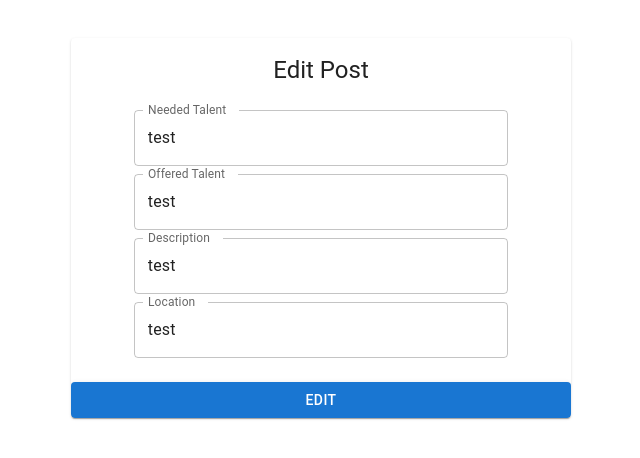
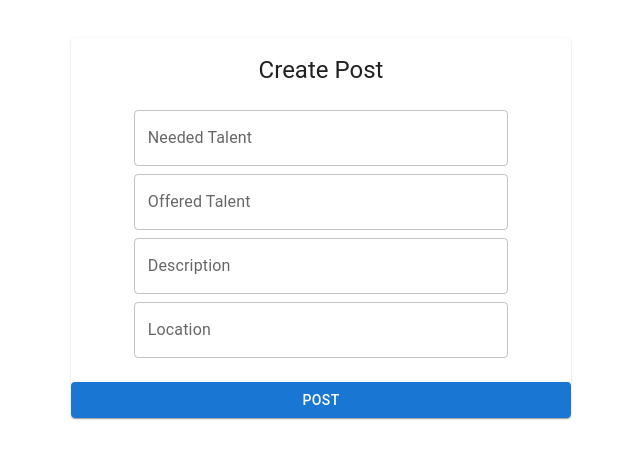
Before and after one commit to UofT-UTSC-CS-sandbox/final-term-project-talenttrade, a React (Vite) app in the folder frontend/: page / in a window 1280 px wide. Shown: the part 172-630 px from the top of the page, without its empty margins (319-959 px from the left). Built offline with nearby package versions, Linux system fonts and the light colour scheme.

Commit message:
fixed small error

```diff
--- a/frontend/src/pages/CreatePost.tsx
+++ b/frontend/src/pages/CreatePost.tsx
@@ -14,7 +14,7 @@ export default function CreatePost () {
   const [applicants, setApplicants] = useState(0);
   const [active, setActive] = useState(true);
   const [id, setId] = useState(-1);
-  const [create, setCreate] = useState(false);
+  const [create, setCreate] = useState(true);
   const [message, setMessage] = useState('');
   const [openSnackbar, setOpenSnackbar] = useState(false);
   const [snackSeverity, setSnackSeverity] = useState<AlertColor>('success');
```
